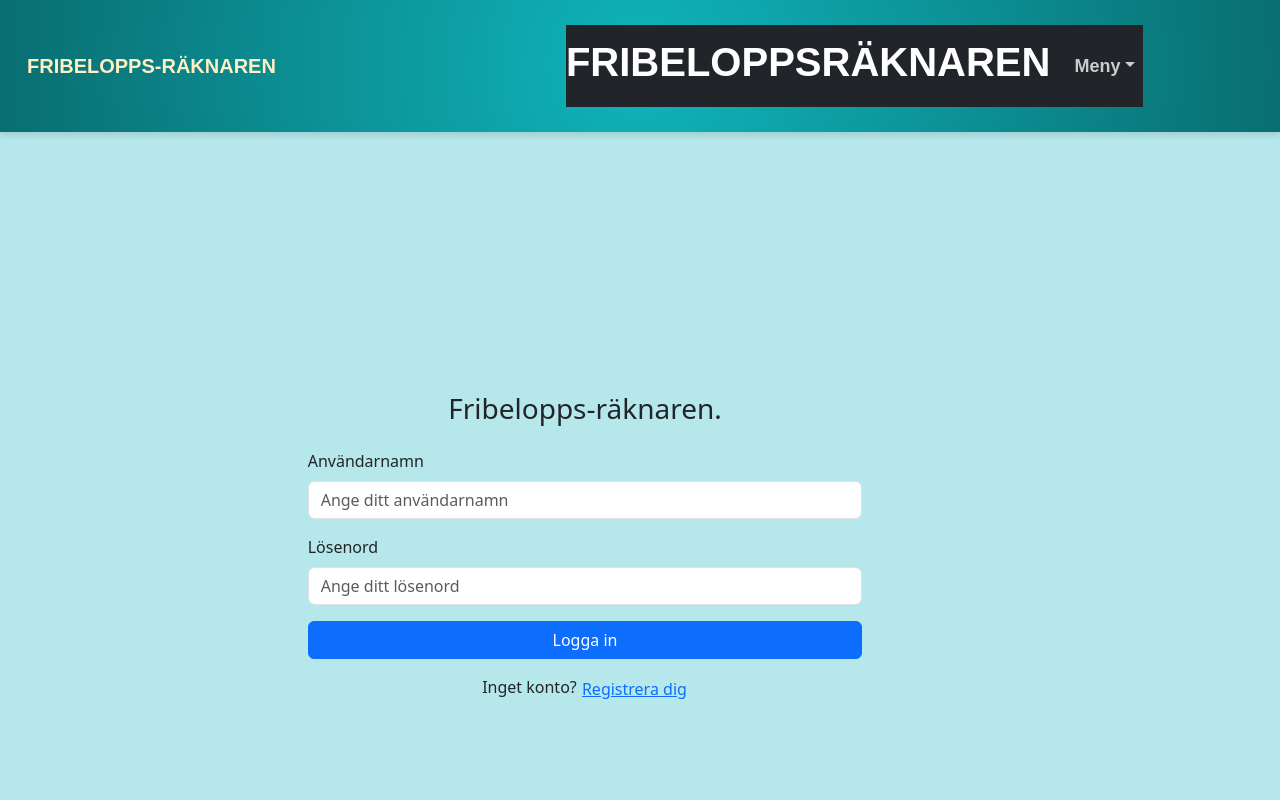
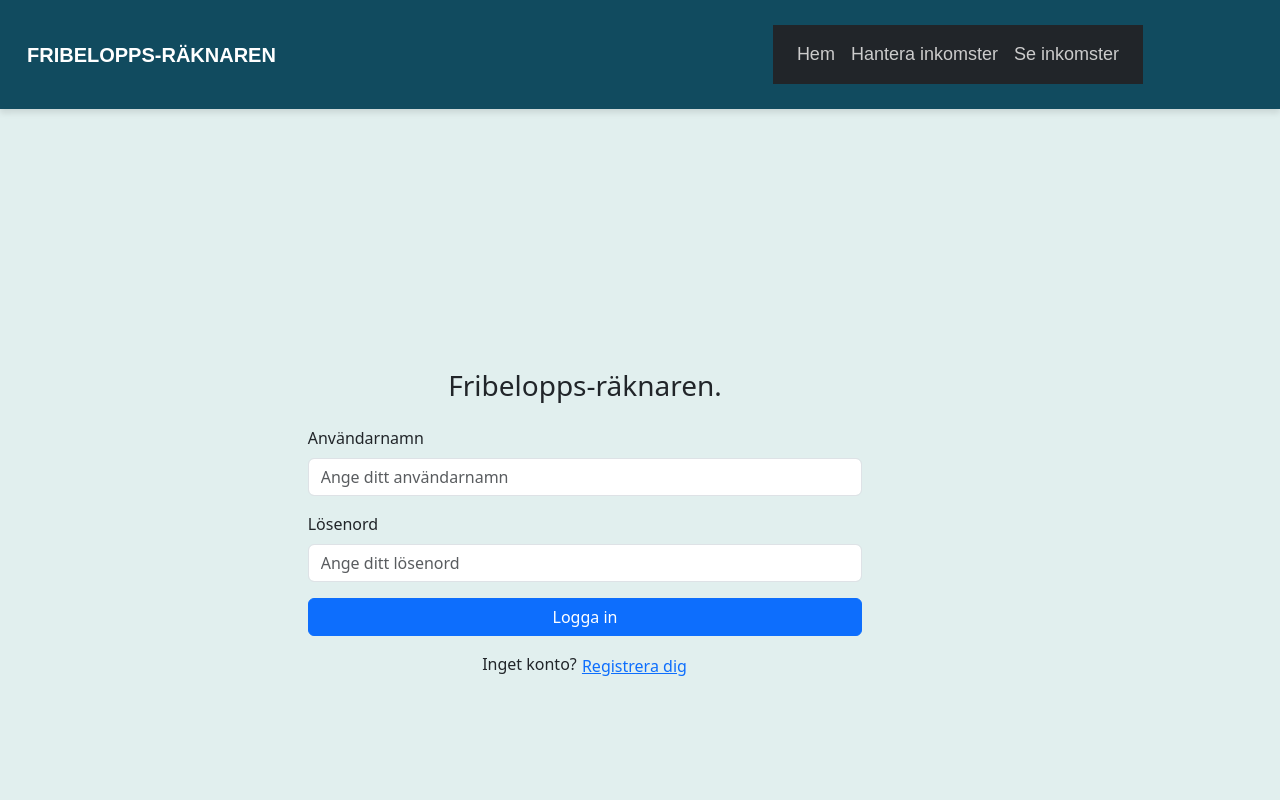
Before and after one commit to SandraKorpi/fribeloppsraknarenFrontend, a React (Create React App) app: page / in a window 1280 px wide. Shown: the top 800 px of the page. Built offline with nearby package versions, Linux system fonts and the light colour scheme.

Commit message:
ändrat styling

```diff
--- a/src/Calendar.css
+++ b/src/Calendar.css
@@ -1,10 +1,11 @@
 .react-calendar {
     width: 350px;
     max-width: 100%;
-    background: #e1e6f9;
+    background: #ffffff;
     border: 2px solid #49416d;
     font-family: 'Arial', 'Helvetica', sans-serif;
     line-height: 1.125em;
+    border-radius: 15px;
 }
 
 .react-calendar--doubleView {
--- a/src/Main.css
+++ b/src/Main.css
@@ -1,7 +1,7 @@
 /* Definiera bakgrundsgradienten för hela sidan */
 body {
-    background: #b6e7ea; /* Fallback-färg */
-    background: #b6e7ea;
+    background: #e1efee; /* Fallback-färg */
+    background: #e1efee;
     margin: 0;
     padding: 0;
     height: 100vh; /* Se till att bakgrunden täcker hela fönstret */
@@ -9,8 +9,7 @@ body {
 
 /* Header styles */
 .header {
-    background: rgb(15,180,187);
-    background: radial-gradient(circle, rgba(15,180,187,1) 0%, rgba(9,110,113,1) 100%);
+    background: rgb(17, 75, 95);
     color: #feefc4; /* Textfärg */
     padding: 10px 0; /* Vertikal padding */
     font-family: 'Alex Brush', sans-serif; /* Font-stil */
@@ -19,7 +18,7 @@ body {
 }
 
 .header a.navbar-brand {
-    color: #feefc4; /* Färg för "Fribelopps-räknaren" */
+    color: #ffffff; /* Färg för "Fribelopps-räknaren" */
     text-transform: uppercase; /* Gör texten till versaler */
     font-weight: bold; /* Fetstil */
     transition: color 0.3s ease; /* Smidig övergång vid hover */
@@ -40,7 +39,7 @@ body {
 
 /* Footer styles */
 .footer {
-    background-color: #0fb4bb; /* Bakgrundsfärg (kan justeras) */
+    background-color: #114b5f; /* Bakgrundsfärg (kan justeras) */
     color: #ffffff; /* Textfärg */
     text-align: center;
     padding: 15px 0; /* Vertikal padding */
@@ -59,12 +58,15 @@ body {
 
 .info-box {
     display: inline-flex;
-    border: 2px solid #49416d;
-    background-color: #feefc4; /* Bakgrundsfärg (kan justeras) */
+    background-color: #ffffff; /* Bakgrundsfärg (kan justeras) */
     flex-direction: column;
     justify-content: center;
     align-items: center;
     gap: 6px;
+    border-radius: 20px;
+}
+.box-padding-all {
+    padding: 20px 15px 5px 20px; /* Topp, Höger, Botten, Vänster */
 }
 
 .container {
--- a/src/MenuNav.js
+++ b/src/MenuNav.js
@@ -1,10 +1,6 @@
-// App.js
 import React from "react";
-import { Navbar, Nav, NavDropdown } from "react-bootstrap";
-import "./App.css";
-import 'bootstrap/dist/css/bootstrap.min.css'
-import Seinkomster from './Seinkomster';
-
+import { Navbar, Nav } from "react-bootstrap";
+import "bootstrap/dist/css/bootstrap.min.css";
 
 const MenuNav = [
     {
@@ -15,7 +11,6 @@ const MenuNav = [
         label: "Hantera inkomster",
         url: "/hanterainkomster",
     },
-
     {
         label: "Se inkomster",
         url: "/seinkomster",
@@ -23,48 +18,17 @@ const MenuNav = [
 ];
 
 function Navigation() {
-    const menuShow = (mItems) => {
-        return mItems.map((item, index) => {
-            if (item.submenu) {
-                return (
-                    <NavDropdown
-                        title={item.label}
-                        key={index}
-                        className="dropdown-menu-dark dropend"
-                    >
-                        {menuShow(item.submenu)}
-                    </NavDropdown>
-                );
-            } else {
-                // Lägg varje menyval inom NavDropdown för att alltid dölja i hamburgermenyn
-                return (
-                    <NavDropdown.Item href={item.url} key={index}>
-                        {item.label}
-                    </NavDropdown.Item>
-                );
-            }
-        });
-    };
-
-    const navStyle = {
-        color: "black",
-        fontWeight: "bold",
-    };
-
     return (
-        <Navbar expand="false" bg="dark" variant="dark">
-            <Navbar.Brand href="#home">
-                <h1 style={{ color: "white" }}>
-                    <b>Fribeloppsräknaren</b> {/* Anpassa namnet här */}
-                </h1>
-            </Navbar.Brand>
-            {/* Toggle-knapp för att visa hamburgermeny när skärmen minskas */}
+        <Navbar expand="lg" bg="dark" variant="dark" className="px-3">
+            {/* Toggle-knapp och hamburgermeny */}
             <Navbar.Toggle aria-controls="basic-navbar-nav" />
             <Navbar.Collapse id="basic-navbar-nav">
-                <Nav className="mr-auto" style={navStyle}>
-                    <NavDropdown title="Meny" id="basic-nav-dropdown">
-                        {menuShow(MenuNav)}
-                    </NavDropdown>
+                <Nav className="ms-auto">
+                    {MenuNav.map((item, index) => (
+                        <Nav.Link href={item.url} key={index}>
+                            {item.label}
+                        </Nav.Link>
+                    ))}
                 </Nav>
             </Navbar.Collapse>
         </Navbar>
--- a/src/dot.css
+++ b/src/dot.css
@@ -9,6 +9,6 @@
     transform: translateX(-50%);
     width: 6px;
     height: 6px;
-    background-color: #ffc413;
+    background-color: #f45b69;
     border-radius: 50%;
 }
```
Also changed, not shown: src/DropdownMonth.js (deleted, +0 -26 lines), 1 other file (tests, documents, lock files or other folders).
